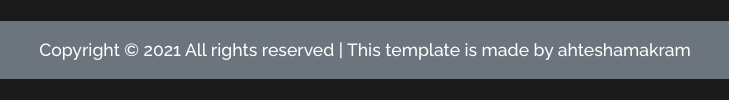
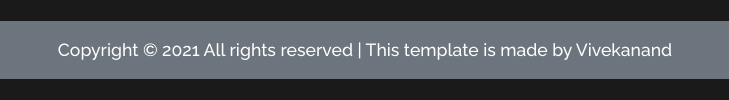
Before and after one commit to Vivekannad/library-UI, a plain HTML site: page index.html in a window 1280 px wide. Shown: the part 3027-3127 px from the top of the page, 275-1004 px from the left. Drawn offline with nearby package versions, Linux system fonts and the light colour scheme; a web font is replaced by a local one.

Commit message:
Updated html file

```diff
--- a/index.html
+++ b/index.html
@@ -217,7 +217,7 @@
                             </div>
                             <div class="row m-4 p-3 bg-secondary ">
                                 <div class="col-12 d-flex justify-content-center ">
-                                    <p class="copyright m-0">Copyright © 2021 All rights reserved | This template is made by ahteshamakram</p>
+                                    <p class="copyright m-0">Copyright © 2021 All rights reserved | This template is made by Vivekanand</p>
                                 </div>
                             </div>
                         </div>
```
